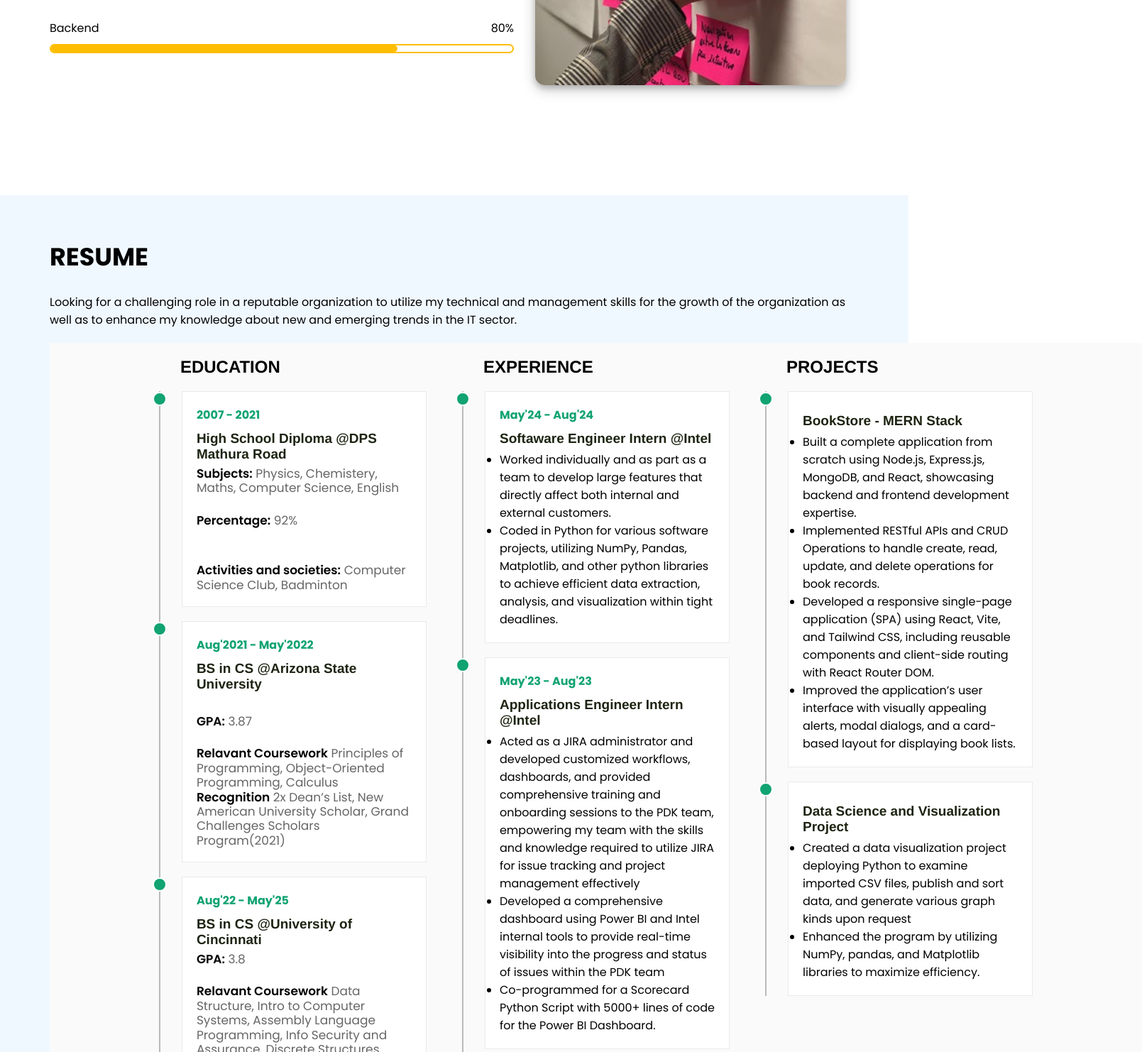
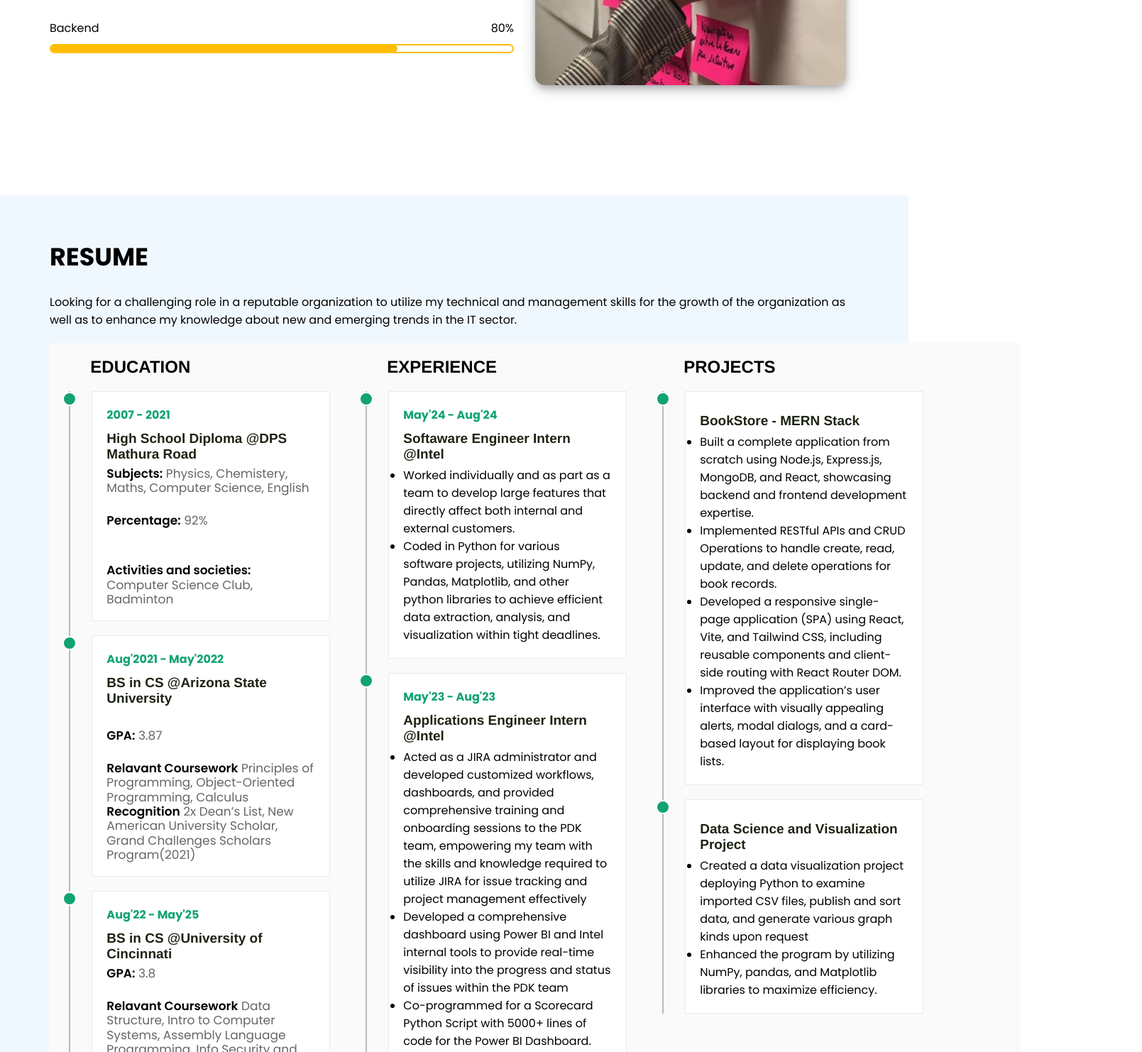
Before and after one commit to nishit2003/Portfolio, a website: page index.html in a window 1280 px wide. Shown: the part 2040-3522 px from the top of the page at 71% size, 1609 px wide, since content can reach past the window. Drawn offline with nearby package versions, Linux system fonts and the light colour scheme; a script that the page names is missing.

Commit message:
Update portfolio and resume section styling

```diff
--- a/styles/portfolio.css
+++ b/styles/portfolio.css
@@ -5,18 +5,18 @@
 
 
  .body2{
-	width: 135%;
+	width: 120%;
 	min-height: 80vh;
 	background-color: #fafafa;
 	display: flex;
 	justify-content: center;
 	align-items: center;
-	/* margin-left: 20%; */
+	margin-left: 0%;
 }
 
 .main-container{
 	width: 140%;
-	padding: 20px 10%;
+	padding: 20px 2%;
   	padding-right: calc(10% - 30px);
 	height: auto;
 }
@@ -565,6 +565,7 @@ flex: 0 0 33.33%;
 
 .resume{
 	background-color: aliceblue;
+	/* padding-left: ; */
 	height: 200vh;
 }
 
```
